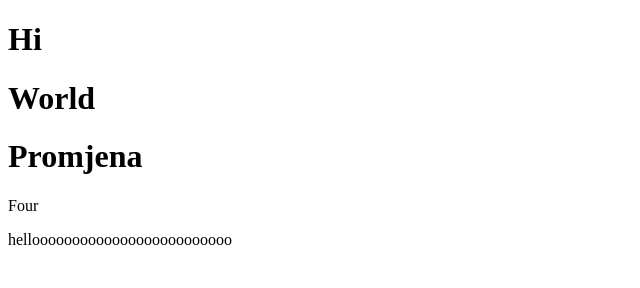
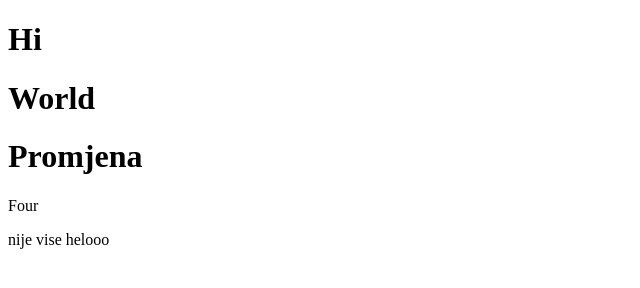
Before and after one commit to dexinho/gitPractice, a plain HTML site: page index.html in a window 1280 px wide. Shown: the whole page, without its empty margins (0-640 px from the left). Drawn offline with Linux system fonts and the light colour scheme.

Commit message:
merge practice

```diff
--- a/index.html
+++ b/index.html
@@ -10,6 +10,6 @@
     <h1>World</h1>
     <h1>Promjena</h1>
     <p>Four</p>
-    <p>hellooooooooooooooooooooooooo</p>
+    <p>nije vise helooo</p>
 </body>
 </html>
```
